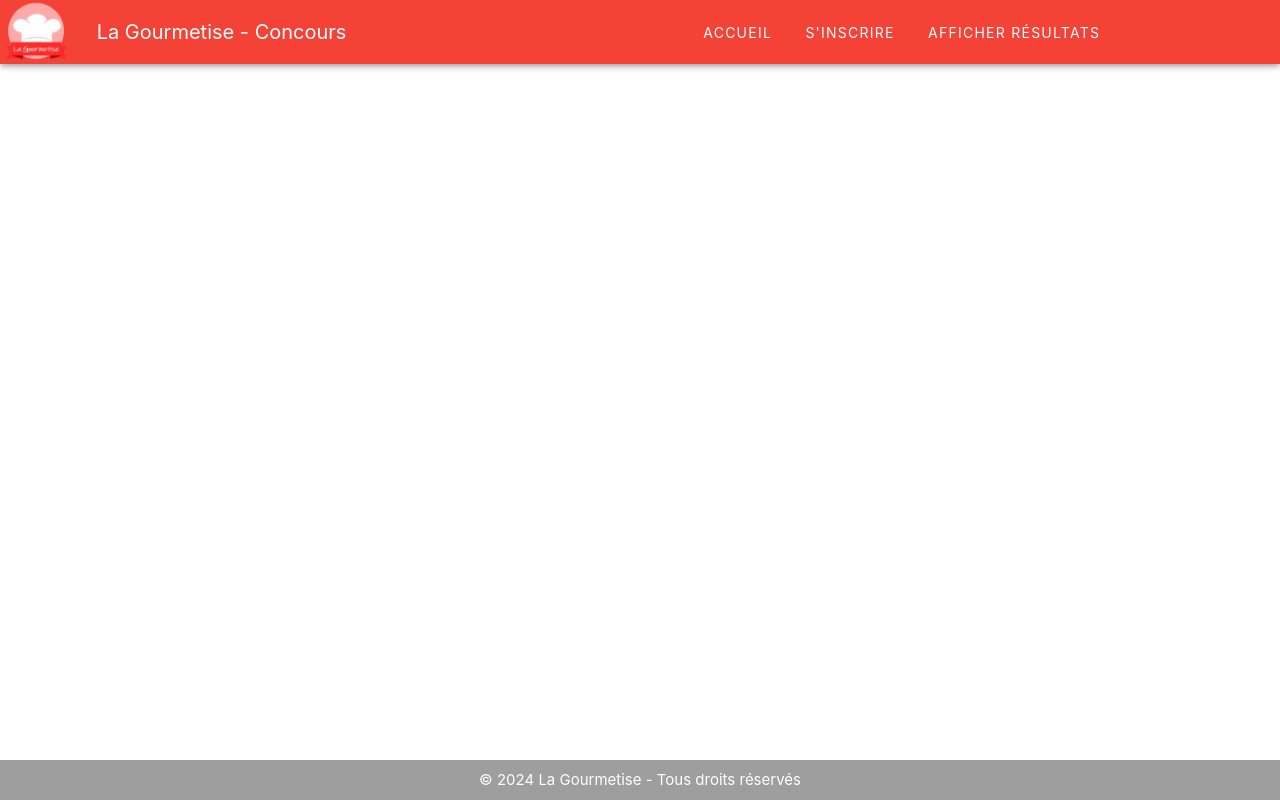
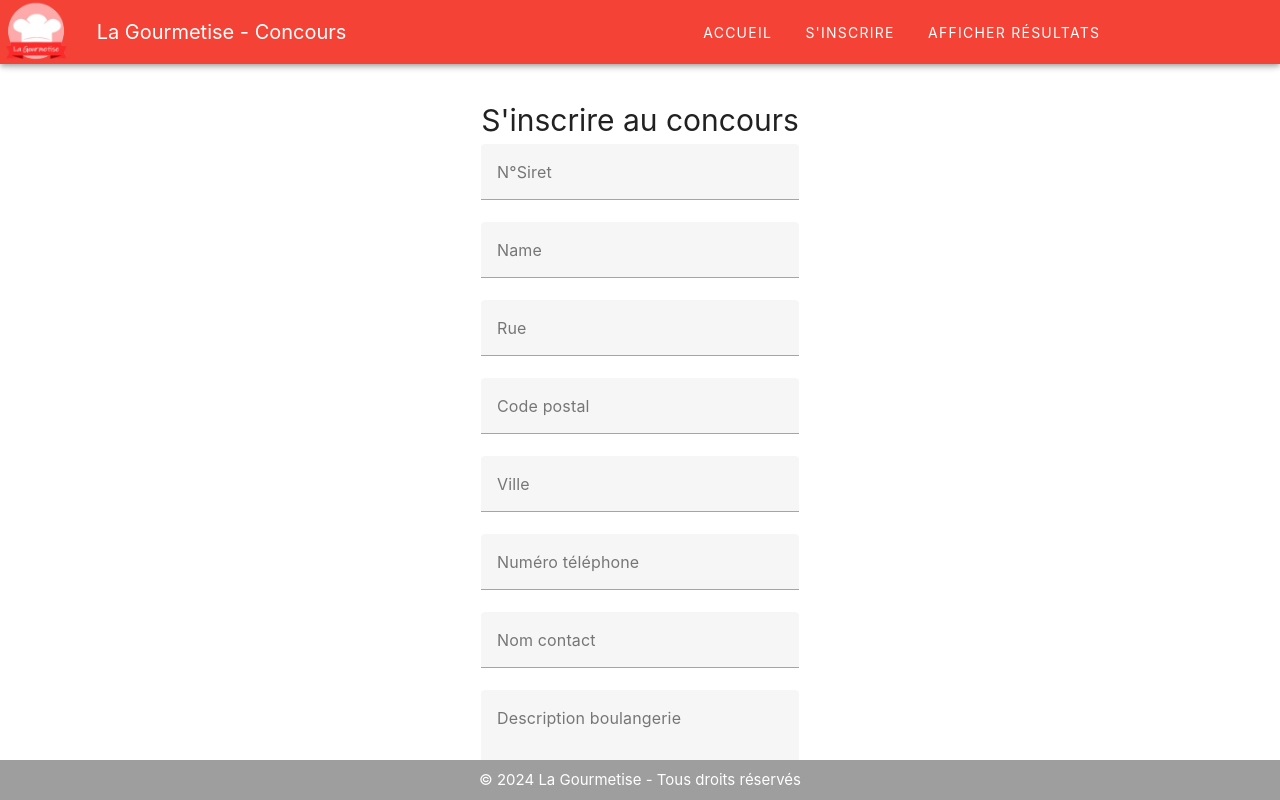
Before and after one commit to ReyhannK/GOURMETISE, a Vue app in the folder GourmetiseVue/: page / in a window 1280 px wide. Both pictures are taken after a click on the button "S'INSCRIRE". Shown: the top 800 px of the page. Built offline with nearby package versions, Linux system fonts and the light colour scheme.

Commit message:
fin des api post de user et bakery + debut du formulaire

```diff
--- a/GourmetiseVue/src/router/index.js
+++ b/GourmetiseVue/src/router/index.js
@@ -1,6 +1,7 @@
 import {createRouter, createWebHistory} from 'vue-router'
 import Index from "@/views/index.vue";
 import ContestParams from "@/views/contestParams.vue";
+import SignIn from "@/views/formSign-in.vue";
 
 const router = createRouter({
     history: createWebHistory(import.meta.env.BASE_URL),
@@ -15,6 +16,11 @@ const router = createRouter({
             name: 'contestParams',
             component: ContestParams,
         },
+        {
+            path: '/sign-in',
+            name: 'Sign-in',
+            component: SignIn,
+        },
     ],
 })
 
--- /dev/null
+++ b/GourmetiseVue/src/views/formSign-in.vue
@@ -0,0 +1,106 @@
+<template>
+  <v-container>
+    <h1>S'inscrire au concours</h1>
+    <form @submit.prevent="submit">
+      <v-text-field
+        v-model="siret"
+        :error-messages="nameError ? 'Name needs to be at least 2 characters.' : ''"
+        label="N°Siret"
+        type="input"
+      ></v-text-field>
+
+      <v-text-field
+        v-model="name"
+        :error-messages="nameError ? 'Name needs to be at least 2 characters.' : ''"
+        label="Name"
+        type="input"
+        dense
+      ></v-text-field>
+
+      <v-text-field
+        v-model="street"
+        :error-messages="nameError ? 'Name needs to be at least 2 characters.' : ''"
+        label="Rue"
+        type="input"
+      ></v-text-field>
+
+      <v-text-field
+        v-model="postal_code"
+        :error-messages="nameError ? 'Name needs to be at least 2 characters.' : ''"
+        label="Code postal"
+        type="input"
+      ></v-text-field>
+
+      <v-text-field
+        v-model="city"
+        :error-messages="nameError ? 'Name needs to be at least 2 characters.' : ''"
+        label="Ville"
+        type="input"
+      ></v-text-field>
+
+      <v-text-field
+        v-model="telephone_number"
+        :error-messages="phoneError ? 'Phone number needs to be at least 7 digits.' : ''"
+        label="Numéro téléphone"
+        type="input"
+      ></v-text-field>
+
+      <v-text-field
+        v-model="contact_name"
+        :error-messages="phoneError ? 'Phone number needs to be at least 7 digits.' : ''"
+        label="Nom contact"
+        type="input"
+      ></v-text-field>
+
+      <v-textarea
+        v-model="bakery_description"
+        :error-messages="phoneError ? 'Phone number needs to be at least 7 digits.' : ''"
+        label="Description boulangerie"
+      ></v-textarea>
+
+      <v-textarea
+        v-model="products_decription"
+        :error-messages="phoneError ? 'Phone number needs to be at least 7 digits.' : ''"
+        label="Description des produits"
+      ></v-textarea>
+
+      <v-checkbox
+        v-model="checkbox"
+        :error-messages="checkboxError ? 'Must be checked.' : ''"
+        label="Option"
+        type="checkbox"
+        value="1"
+      ></v-checkbox>
+
+      <v-btn class="me-4" type="submit">
+        Submit
+      </v-btn>
+    </form>
+  </v-container>
+</template>
+
+<script setup>
+import { ref } from 'vue'
+
+const siret = ref('')
+const name = ref('')
+const street = ref('')
+const postal_code = ref('')
+const city = ref('')
+const telephone_number = ref('')
+const contact_name = ref('')
+const bakery_description = ref('')
+const products_decription = ref('')
+const checkbox = ref(false)
+
+</script>
+
+<style scoped>
+.my-12 {
+  margin-bottom: 1rem;
+}
+
+.mt-10 {
+  margin-top: 2rem;
+}
+</style>
```
